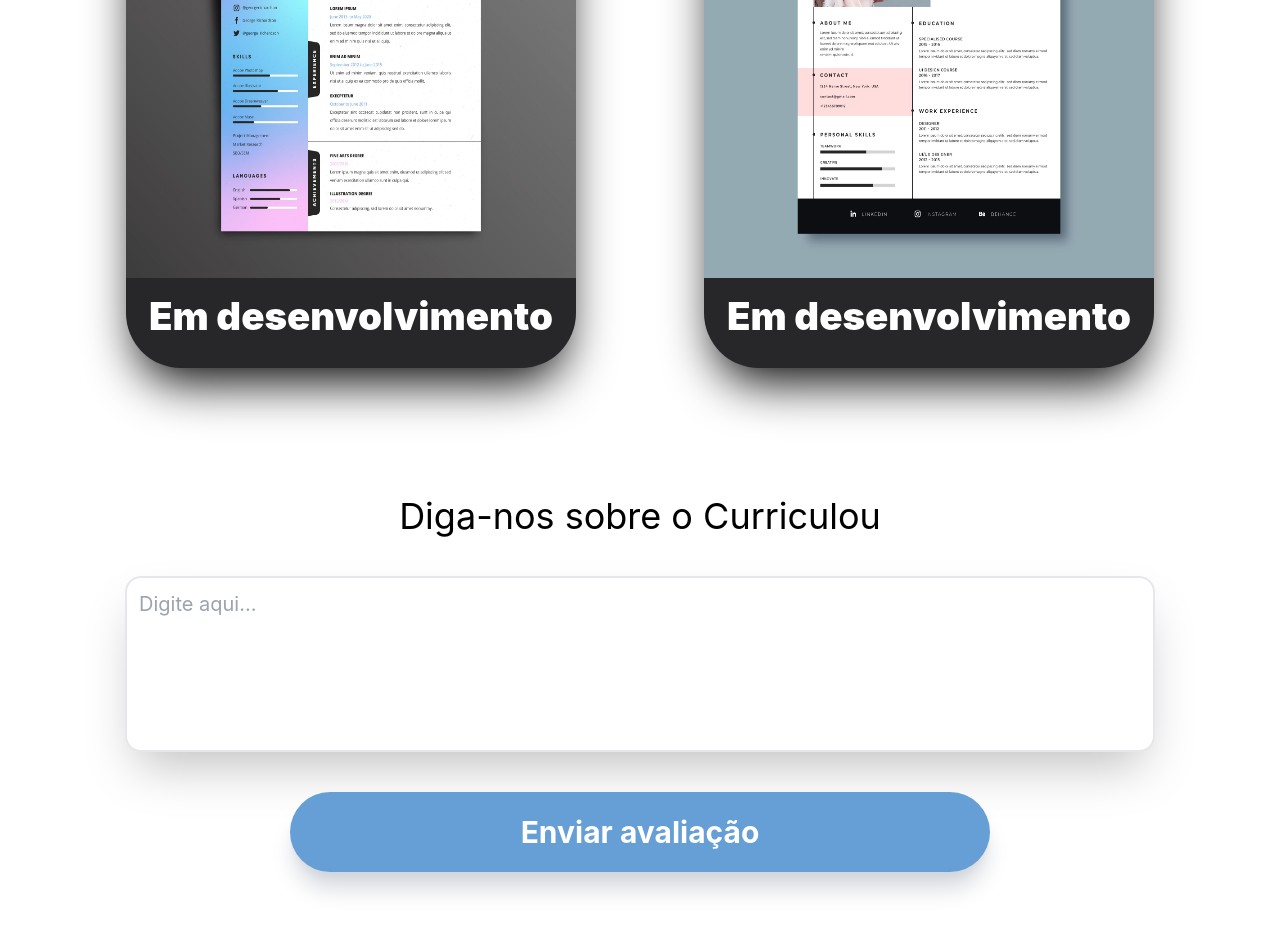
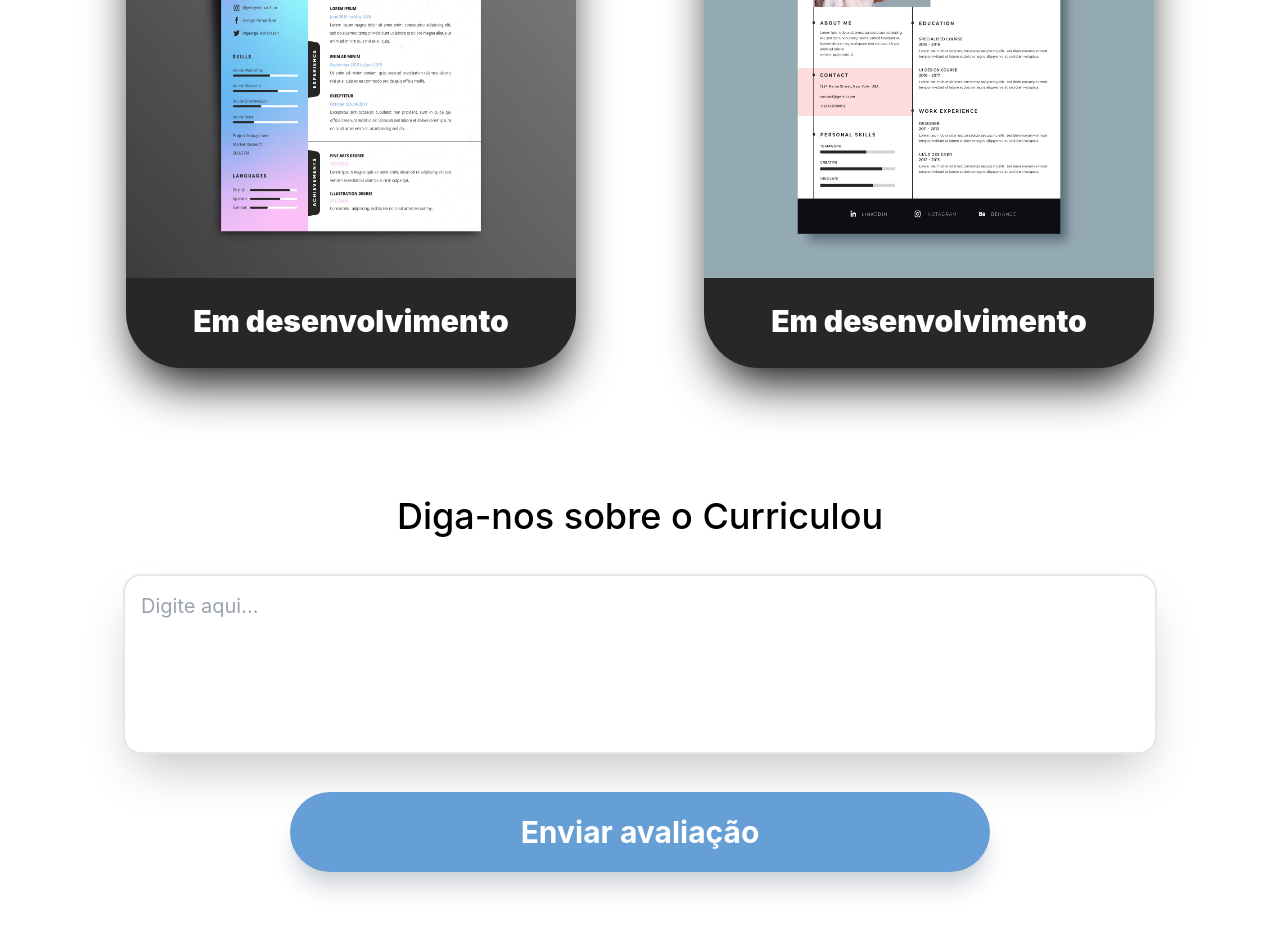
Before and after one commit to AdrianPorto/curriculou, a React (Create React App) app: page / in a window 1280 px wide. Shown: the part 1708-2647 px from the top of the page. Built offline with nearby package versions, Linux system fonts and the light colour scheme; a web font is replaced by a local one.

Commit message:
fixes reaveal

```diff
--- a/src/components/card-model/index.js
+++ b/src/components/card-model/index.js
@@ -3,30 +3,29 @@ import { Link } from "react-router-dom";
 
 function CardModel(props) {
   return (
-    <div className="reveal">
-
+    <div className=" md:reveal  mobile:animate__animated mobile:animate__fadeInUp ">
       <div
         className={` w-[450px] rounded-[55px] h-[600px]  shadow-2xl shadow-black bg-zinc-800
-        ${props.disabled ? "" : "hover:scale-110"} duration-700 ` }
-
+        ${props.disabled ? "" : "hover:scale-110"} duration-700 `}
       >
-
         <img className="rounded-t-[53px] h-[85%]" src={props.src}></img>
         <div className="flex flex-1  justify-center">
           <Link to={props.link}>
-            {!props.disabled &&
+            {!props.disabled && (
               <button
                 className=" -my-8 rounded-full w-72 h-16 bg-white  shadow-xl text-2xl
             font-medium duration-700  hover:bg-[#669FD6] hover:text-white"
               >
                 Utilizar Modelo
               </button>
-            }
+            )}
           </Link>
         </div>
-          {props.disabled && <div className="text-[3vw] flex  h-[6vw] items-center justify-center  text-white font-black ">
-        Em desenvolvimento
-          </div> }
+        {props.disabled && (
+          <div className="text-3xl flex  h-[85px] items-center justify-center  text-white font-black ">
+            Em desenvolvimento
+          </div>
+        )}
       </div>
     </div>
   );
--- a/src/pages/main.js
+++ b/src/pages/main.js
@@ -7,6 +7,7 @@ import CurriculoThree from "../img/curriculo3.jpg";
 import CurriculoFour from "../img/curriculo4.jpg";
 import Instagram from "../img/instagram.png";
 import { useState } from "react";
+import { useRef } from "react";
 
 function Main() {
   function reveal() {
@@ -35,6 +36,7 @@ function Main() {
   }, []);
 
   window.addEventListener("scroll", reveal);
+
   return (
     <div className="w-screen h-screen mobile:w-[100vw] mobile:w-max-[768px] ">
       <div
@@ -73,28 +75,35 @@ function Main() {
         <div className="text-center text-5xl " id="title">
           Modelos
         </div>
-        <div className="flex  flex-row justify-center mt-20 mobile:flex-col mobile:space-y-20 mobile:items-center mobile:reveal ">
+        <div
+          className="flex  flex-row justify-center mt-20 mobile:flex-col
+         mobile:animate__animated animate__fadeInUp
+        mobile:space-y-20 mobile:items-center  "
+        >
           <div className="mr-32 mobile:mr-0">
             <CardModel src={CurriculoOne} link={"/minimalista"} />
           </div>
-          <CardModel src={CurriculoTwo} disabled={true}   />
+          <CardModel src={CurriculoTwo} disabled={true} />
         </div>
         <div className="flex flex-row justify-center mt-20  mobile:flex-col mobile:space-y-20 mobile:items-center ">
           <div className="mr-32 mobile:mr-0">
-            <CardModel src={CurriculoThree} link={""}  disabled={true}    />
+            <CardModel src={CurriculoThree} link={""} disabled={true} />
           </div>
-          <CardModel src={CurriculoFour} link={""}  disabled={true}   />
+          <CardModel src={CurriculoFour} link={""} disabled={true} />
         </div>
       </div>
 
       <div className="flex flex-1 flex-col justify-center mt-32 text-center items-center ">
-        <div className="text-4xl">Diga-nos sobre o Curriculou</div>
+        <div className="text-4xl font-medium">Diga-nos sobre o Curriculou</div>
         <textarea
-          className="w-[1030px] border-[2px] shadow-2xl  h-44  rounded-2xl text-xl mt-10 p-3"
+          className="w-[1030px] mobile:w-[90vw] shadow-2xl  h-44    ring-[2px]  ring-gray-200
+             focus:shadow-2xl   rounded-2xl text-xl mt-10 p-4"
           placeholder="Digite aqui..."
         ></textarea>
         <button
-          className="w-[700px] h-20 mt-10 rounded-full shadow-xl shadow-gray-300  bg-[#669FD6] hover:bg-orange-600
+          className="w-[700px] mobile:w-[90vw] h-20 mt-10 rounded-full shadow-xl  shadow-gray-300
+         bg-[#669FD6]
+           hover:bg-orange-600
            duration-700 text-3xl text-white font-bold"
         >
           Enviar avaliação
@@ -106,15 +115,17 @@ function Main() {
           Veja novidades sobre o <br></br>Curriculou no nosso Instagram
         </div>
 
-
         <div className="flex  justify-center">
-        <a href="https://www.instagram.com/curriculou.ofc/"  className="  justify-center mt-10 ">
-          <img
-            className="w-32 hover:scale-125 duration-700 cursor-pointer "
-            src={Instagram}
+          <a
+            href="https://www.instagram.com/curriculou.ofc/"
+            className="  justify-center mt-10 "
+          >
+            <img
+              className="w-32 hover:scale-125 duration-700 cursor-pointer "
+              src={Instagram}
             ></img>
-        </a>
-            </div>
+          </a>
+        </div>
       </div>
       <div className="text-center text-gray-500 mt-10 text-xl">
         Curriculou @ 2023 - Todos os direitos reservados.
```
